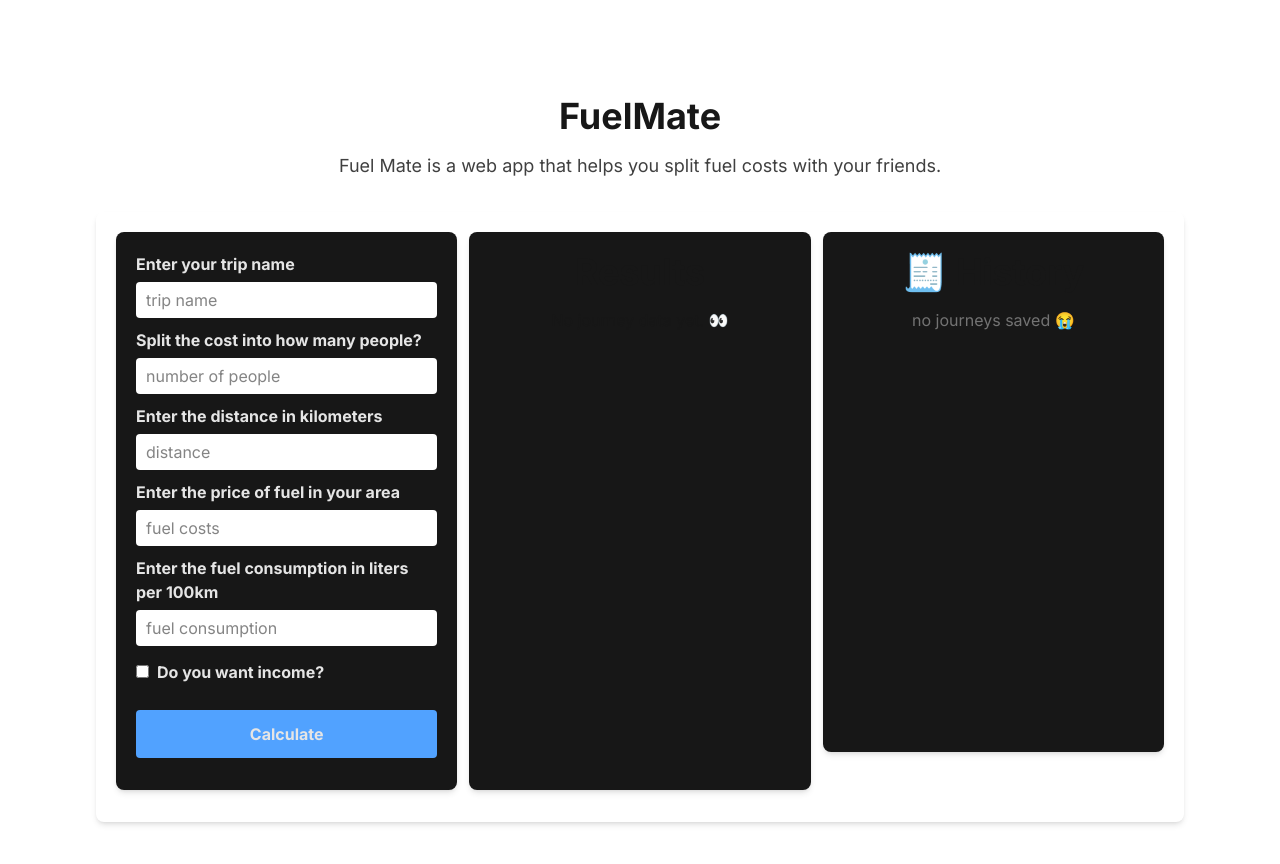
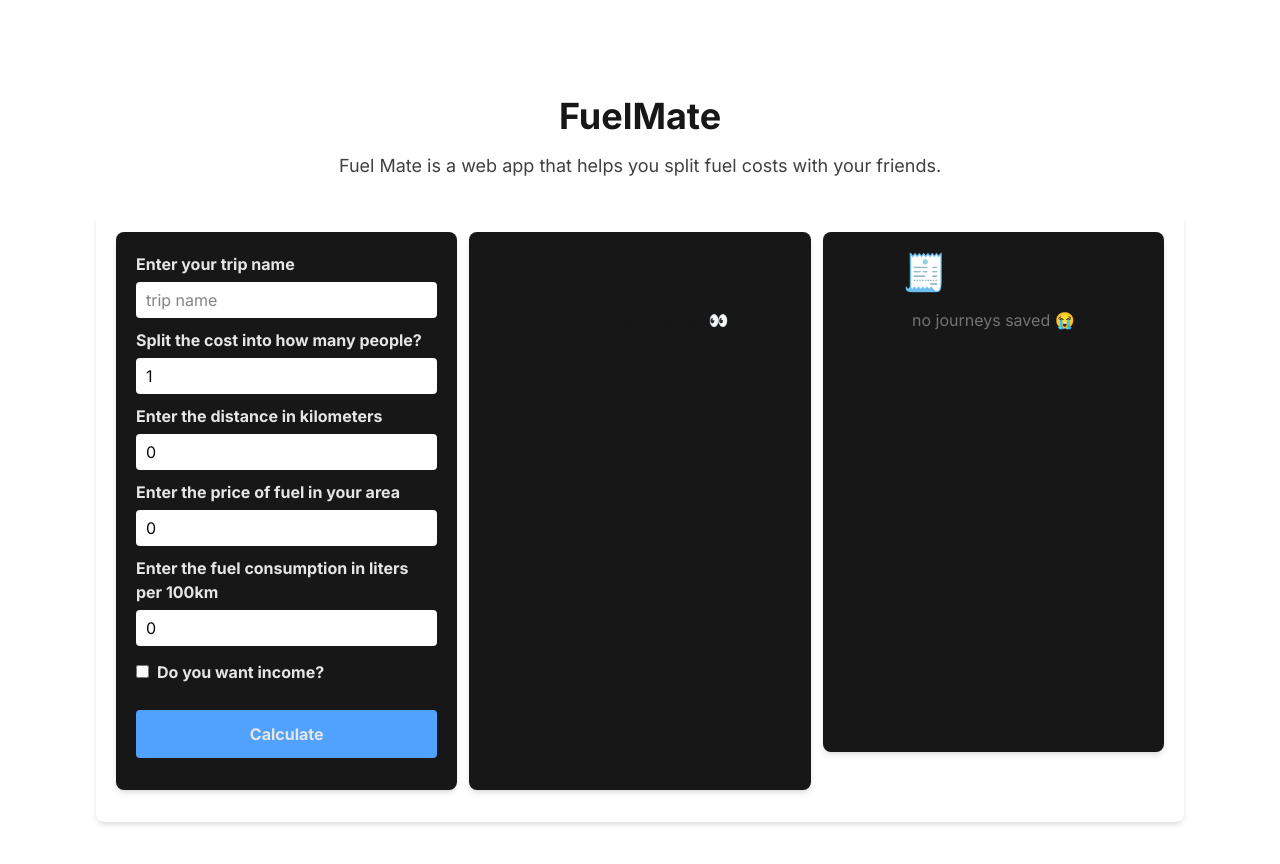
Before and after one commit to Efkey2137/fuel-mate, a Next.js app: page / in a window 1280 px wide. Shown: the top 864 px of the page. Built offline with nearby package versions, Linux system fonts and the light colour scheme.

Commit message:
Refactor Homepage and Form components to support editing of trip data; enhance input handling and state management

```diff
--- a/app/page.tsx
+++ b/app/page.tsx
@@ -21,6 +21,15 @@ export default function Homepage() {
     costPerPerson: string;
     dislikeCost: string;
   };
+  type DefaultValuesType = {
+    tripName: string;
+    numberOfPeople: number;
+    distance: number;
+    fuelPrice: number;
+    consumption: number;
+    income: boolean;
+  };
+
 
 
   const saveToHistory = (newItem: any) => {
@@ -33,7 +42,10 @@ export default function Homepage() {
   const [results, setResults] = useState<ResultType | null>(null);
   const [historyList, setHistoryList] = useState<ResultType[]>([]);
   const [historyData, setHistoryData] = useLocalStorage<ResultType[]>("history", []);
-  const [editData, setEditData] = useState<ResultType | null>(null);
+  const [editData, setEditData] = useState<DefaultValuesType | undefined>(undefined);
+  const [editId, setEditId] = useState<number | null>(null);
+
+
 
 
   useEffect(() => {
@@ -45,6 +57,19 @@ export default function Homepage() {
   const handleCalculate = (data: Omit<ResultType, "id" | "tripName" | "totalCost" | "costPerPerson" | "dislikeCost">) => {
     const calculated = Calculations(data);
 
+    if (editId !== null) {
+      // EDYTUJEMY ISTNIEJĄCY
+      const updatedHistory = historyData.map((item) =>
+        item.id === editId
+          ? { ...item, ...data, ...calculated } // nadpisujemy dane
+          : item
+      );
+      setHistoryData(updatedHistory);
+      setEditId(null); // czyścimy po edycji
+      setEditData(undefined);
+      setResults(null);
+    } else {
+      // NORMALNE DODAWANIE
       const fullEntry: ResultType = {
         id: Date.now(),
         tripName: `Trip ${historyData.length + 1}`,
@@ -55,18 +80,28 @@ export default function Homepage() {
       setResults(fullEntry);
       saveToHistory(fullEntry);
       setHistoryData(prev => [...prev, fullEntry]);
+    }
   };
+
 
   const handleDelete = (id: number) => {
     const filtered = historyData.filter((item) => item.id !== id);
-    setHistoryData(filtered); // localStorage zaktualizuje się automatycznie
+    setHistoryData(filtered);
+    localStorage.setItem("fuelMateHistory", JSON.stringify(filtered)); // <<< DODAJ TO
   };
 
+
   const handleEdit = (item: ResultType) => {
-    setEditData(item); // przekażesz to do <Form />
-    setResults(null); // opcjonalnie, czyścisz wynik
+    setEditData({
+      tripName: item.tripName,
+      distance: item.distance,
+      fuelPrice: item.fuelPrice,
+      consumption: item.consumption,
+      numberOfPeople: item.numberOfPeople,
+      income: item.income,
+    });
+    setEditId(item.id); // ZAPAMIĘTUJEMY KTÓRY ELEMENT EDYTUJEMY
   };
-
 
 
 
@@ -85,13 +120,7 @@ export default function Homepage() {
         <div className="shadow-md rounded-lg p-5 pb-8 w-full min-h-130 grid xl:grid-cols-3 gap-3 justify-items-center-safe items-start">
 
 
-          <Form defaultValues={editData ? {
-            distance: editData.distance,
-            fuelPrice: editData.fuelPrice,
-            consumption: editData.consumption,
-            numberOfPeople: editData.numberOfPeople,
-            income: editData.income
-          } : undefined} onSubmitData={handleCalculate} />
+          <Form defaultValues={editData} onSubmitData={handleCalculate} />
           <Results results={results} />
           <History history={historyData} onDelete={handleDelete} onEdit={handleEdit} />
 
--- a/components/Form.tsx
+++ b/components/Form.tsx
@@ -1,4 +1,4 @@
-import { useState } from "react";
+import { useState, useEffect } from "react";
 import Input from "@/components/Input";
 import Label from "@/components/Label";
 
@@ -12,18 +12,45 @@ type FormData = {
 };
 
 type FormProps = {
-  onSubmitData: (data: FormData) => void;
-  defaultValues?: Partial<FormData>;
+  defaultValues?: {
+    tripName: string;
+    numberOfPeople: number;
+    distance: number;
+    fuelPrice: number;
+    consumption: number;
+    income: boolean;
+  };
+  onSubmitData: (data: {
+    tripName: string;
+    numberOfPeople: number;
+    distance: number;
+    fuelPrice: number;
+    consumption: number;
+    income: boolean;
+  }) => void;
 };
 
 
-export default function Form({ onSubmitData, defaultValues }: FormProps) {
-  const [tripName, setTripName] = useState(defaultValues?.tripName || "");
-  const [numberOfPeople, setNumberOfPeople] = useState(defaultValues?.numberOfPeople || 1);
-  const [distance, setDistance] = useState(defaultValues?.distance || 0);
-  const [fuelPrice, setFuelPrice] = useState(defaultValues?.fuelPrice || 0);
-  const [consumption, setConsumption] = useState(defaultValues?.consumption || 0);
-  const [income, setIncome] = useState(defaultValues?.income || false);
+export const Form = ({ defaultValues, onSubmitData }: FormProps) => {
+  const [tripName, setTripName] = useState("");
+  const [numberOfPeople, setNumberOfPeople] = useState(1);
+  const [distance, setDistance] = useState(0);
+  const [fuelPrice, setFuelPrice] = useState(0);
+  const [consumption, setConsumption] = useState(0);
+  const [income, setIncome] = useState(false);
+
+  useEffect(() => {
+    if (defaultValues) {
+      setTripName(defaultValues.tripName);
+      setNumberOfPeople(defaultValues.numberOfPeople);
+      setDistance(defaultValues.distance);
+      setFuelPrice(defaultValues.fuelPrice);
+      setConsumption(defaultValues.consumption);
+      setIncome(defaultValues.income);
+    }
+  }, [defaultValues]);
+
+
 
 
   const handleSubmit = (e: React.FormEvent<HTMLFormElement>) => {
@@ -34,24 +61,52 @@ export default function Form({ onSubmitData, defaultValues }: FormProps) {
   return (
     <form onSubmit={handleSubmit} className="bg-neutral-900 shadow-md rounded-lg p-5 pb-8 w-full max-w-105 h-full">
       <Label text="Enter your trip name" />
-      <Input type="string" onChange={(value: string | boolean) => typeof value === 'string' && setTripName(value)} placeholder="trip name" />
+      <Input
+        type="text"
+        value={tripName}
+        onChange={(value) => typeof value === 'string' && setTripName(value)}
+        placeholder="trip name"
+      />
 
 
       <Label text="Split the cost into how many people?" />
-      <Input onChange={(value: string | boolean) => typeof value === 'string' && setNumberOfPeople(+value)} placeholder="number of people" />
+      <Input
+        type="number"
+        value={numberOfPeople.toString()} // <- ZMIANA
+        onChange={(value) => {
+          if (typeof value === "string") setNumberOfPeople(+value);
+        }}
+        placeholder="number of people"
+      />
 
       <Label text="Enter the distance in kilometers" />
-      <Input onChange={(value: string | boolean) => typeof value === 'string' && setDistance(+value)} placeholder="distance" />
+      <Input
+      type="number"
+      value={distance.toString()} // <- ZMIANA
+      onChange={(value: string | boolean) => typeof value === 'string' && setDistance(+value)}
+      placeholder="distance" />
 
       <Label text="Enter the price of fuel in your area" />
-      <Input onChange={(value: string | boolean) => typeof value === 'string' && setFuelPrice(+value)} placeholder="fuel costs" />
+      <Input
+      type="number"
+      value={fuelPrice.toString()} // <- ZMIANA
+      onChange={(value: string | boolean) => typeof value === 'string' && setFuelPrice(+value)}
+      placeholder="fuel costs" />
 
       <Label text="Enter the fuel consumption in liters per 100km" />
-      <Input onChange={(value: string | boolean) => typeof value === 'string' && setConsumption(+value)} placeholder="fuel consumption" />
+      <Input
+      type="number"
+      value={consumption.toString()} // <- ZMIANA
+      onChange={(value: string | boolean) => typeof value === 'string' && setConsumption(+value)}
+      placeholder="fuel consumption" />
 
       <div className="flex flex-row items-baseline justify-start mt-1 mb-5">
 
-        <Input type="checkbox" onChange={(value: string | boolean) => typeof value === 'boolean' && setIncome(value)} className="mr-2"/>
+        <Input
+        type="checkbox"
+        value={income}
+        onChange={(value: string | boolean) => typeof value === 'boolean' && setIncome(value)}
+        className="mr-2"/>
         <Label text="Do you want income?" />
 
       </div>
@@ -63,3 +118,5 @@ export default function Form({ onSubmitData, defaultValues }: FormProps) {
     </form>
   );
 }
+
+export default Form;
--- a/components/Input.tsx
+++ b/components/Input.tsx
@@ -3,31 +3,31 @@ import { useState } from "react";
 interface InputProps {
   onChange: (value: string | boolean) => void;
   placeholder?: string;
+  value?: string | boolean;
   type?: string;
   className?: string;
 }
 
-
-const Input: React.FC<InputProps> = ({ onChange, placeholder, type = "number", className }) => {
-  const [value, setValue] = useState<string | boolean>(type === "checkbox" ? false : "");
-
+const Input: React.FC<InputProps> = ({ onChange, placeholder, value, type = "text", className }) => {
   const handleChange = (e: React.ChangeEvent<HTMLInputElement>) => {
     const inputType = e.target.type;
     const newValue = inputType === "checkbox" ? e.target.checked : e.target.value;
-    setValue(newValue as string); // local value state może być nadal string jeśli nie chcesz checkboxów kontrolować
     onChange(newValue);
   };
 
+  const isCheckbox = type === "checkbox";
 
   return (
     <input
       type={type}
-      checked={type === "checkbox" ? (value as boolean) : undefined}
-      value={type !== "checkbox" ? (value as string) : undefined}
       onChange={handleChange}
-      placeholder={type !== "checkbox" ? placeholder : undefined}
+      {...(!isCheckbox
+        ? { value: typeof value === "string" ? value : "", placeholder }
+        : { checked: !!value })}
       className={`${
-        type !== "checkbox" ? "bg-white text-neutral-950 placeholder-gray rounded-sm mb-2.5 pl-2.5 pt-1.5 pb-1.5 w-full" : ""
+        !isCheckbox
+          ? "bg-white text-neutral-950 placeholder-gray rounded-sm mb-2.5 pl-2.5 pt-1.5 pb-1.5 w-full"
+          : ""
       } outline-0 ${className}`}
     />
   );
```
Lines whose indentation alone changed are shown as unchanged.
